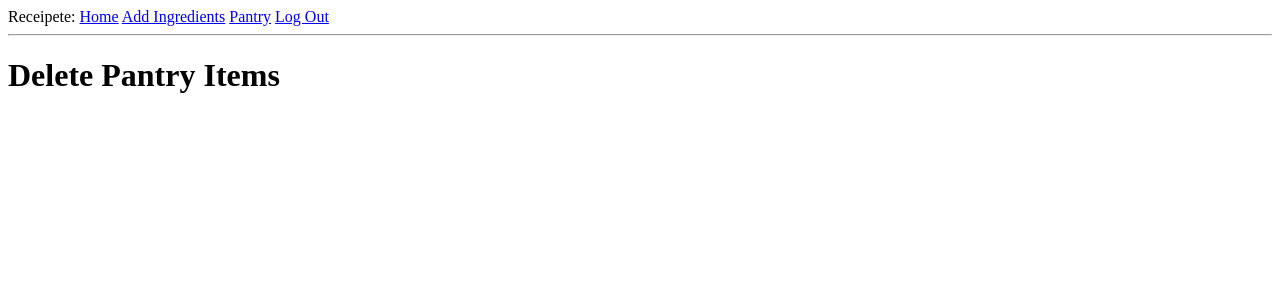
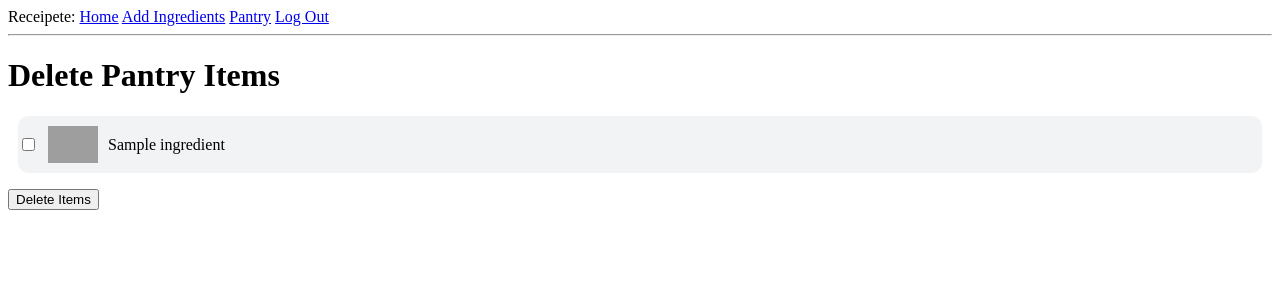
Before and after one commit to tmonty12/receipete, a Flask app: page /pantry/delete in a window 1280 px wide. Shown: the top 300 px of the page. Run offline with Flask 3, Linux system fonts and the light colour scheme; a user stored in the database is signed in; tables that the repository leaves empty hold one stand-in row (values such as "Sample post"); grey boxes are pictures that could not be loaded.

Commit message:
Delete Items

```diff
--- a/app/routes.py
+++ b/app/routes.py
@@ -94,13 +94,14 @@ def delete_pantry_items():
     form = DeleteIngredientsForm()
     form.ingredients.choices = [(ingredient.id, f"{ingredient.name},{ingredient.image}")  for ingredient in ingredients]
 
-    if form.validate_on_submit():
+    if request.form.get('submit') == 'Delete Items':
         for ingredient in form.ingredients.data:
             ingredient = Ingredient.query.filter_by(id=int(ingredient)).first()
             db.session.delete(ingredient)
         db.session.commit()
+        return redirect(url_for('delete_pantry_items'))
 
-    return render_template('delete_pantry_items.html')
+    return render_template('delete_pantry_items.html', form=form, ingredients=ingredients)
 
 
 @app.route('/ingredients/search', methods=['GET', 'POST'])
--- a/app/templates/delete_pantry_items.html
+++ b/app/templates/delete_pantry_items.html
@@ -3,9 +3,34 @@
 
 {% block content %}
     <style>
+        .ingredient {
+            display: flex;
+            align-items: center;
+            margin: 10px;
+            background-color: #F2F3F5;
+            border-radius: 10px
+        }
+        .ingredient img {
+            max-width: 50px;
+            max-height: 50px;
+            margin: 10px;
+        }
     </style>
-    <body>
-        <h1>Delete Pantry Items</h1>
-    </body>
+
+    <h1>Delete Pantry Items</h1>
+    <form action="" method="post" novalidate>
+    {% if ingredients %}
+    {% for ingredient in form.ingredients %}
+    {% set ingredient_values = ingredient.label().split(',') %}
+    {% set url_list = ingredient_values[1].split('</label>') %}
+        <div class="ingredient">
+            {{ ingredient() }}
+            <img src="{{ 'https://spoonacular.com/cdn/ingredients_100x100/' + url_list[0] }}"/>
+            {{ ingredient_values[0] }}
+        </div>
+    {% endfor %}
+    <p>{{ form.submit() }}</p>
+    {% endif %}
+    </form>
 
 {% endblock %}
```
